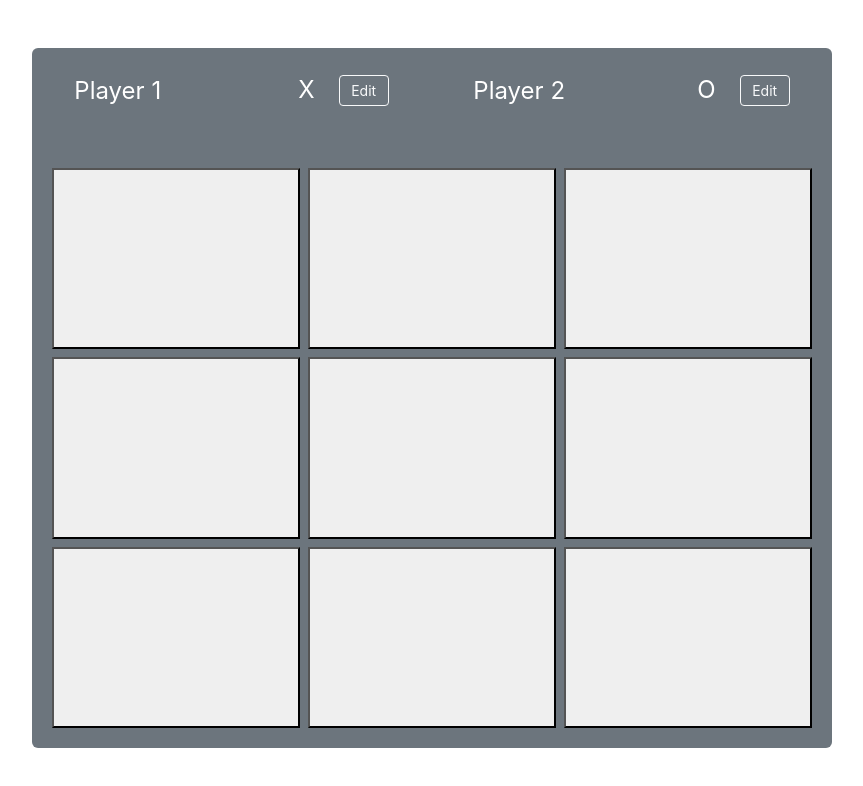
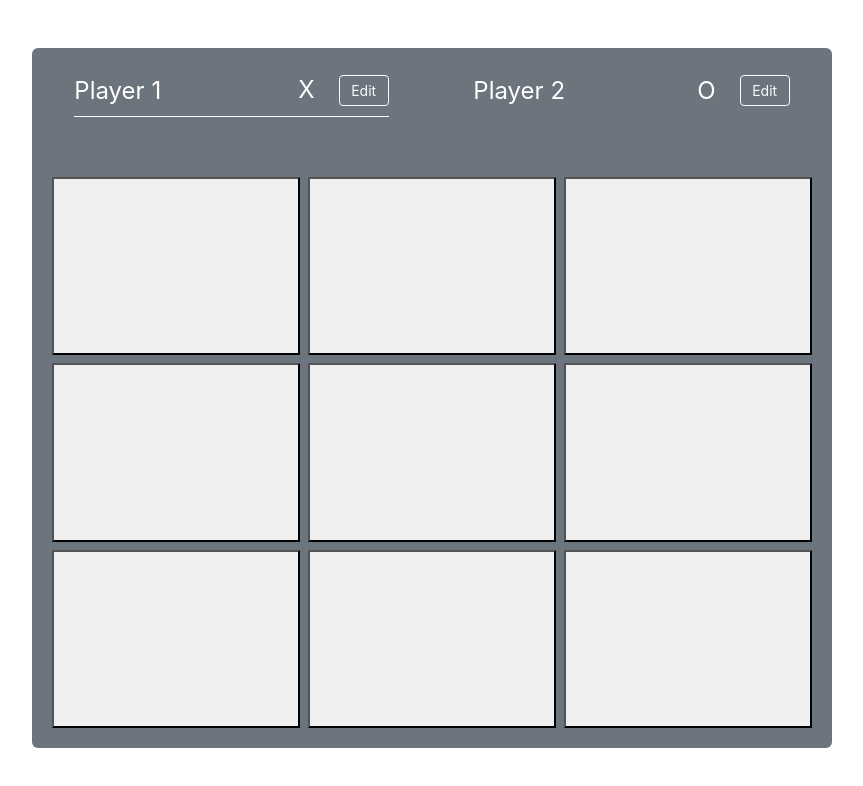
Before and after one commit to romy47/react_tic_tac_toe, a React (Create React App) app: page / in a window 1280 px wide. Shown: the top 786 px of the page, without its empty margins (208-1071 px from the left). Built offline with nearby package versions, Linux system fonts and the light colour scheme.

Commit message:
game state updated

```diff
--- a/src/App.js
+++ b/src/App.js
@@ -4,21 +4,32 @@ import Player from './components/Player';
 import GameMatrix from './components/GameMatrix';
 import { useState } from "react";
 
+function getCurrentPlayer(turns = []) {
+  return turns.length > 0 && turns[turns.length - 1].player === 'X' ? 'O' : 'X'
+}
+
 function App() {
-  const [activePlayer, setActivePlayer] = useState('X');
-  function handlePlayerTurn() {
-    setActivePlayer((activePlayer) => activePlayer === 'X' ? 'O' : 'X');
+  const [playerTurns, setPlayerTurns] = useState([]);
+  let activePlayer = getCurrentPlayer(playerTurns);
+
+  function handlePlayerTurn(rowIndex, colIndex) {
+    setPlayerTurns((prevTurns) => {
+      let currentPlayer = getCurrentPlayer(prevTurns)
+      let newTurns = [...prevTurns];
+      newTurns.push({ cell: { rowIndex: rowIndex, colIndex: colIndex }, player: currentPlayer })
+      return newTurns;
+    });
   }
 
   return (
     <div className='App'>
       <div id='game-board' className='bg-secondary border-1 rounded mt-5 d-flex flex-column'>
         <ul id='game-players' className='list-unstyled d-flex justify-content-around text-white fs-4 py-4'>
-          <Player initialName='Player 1' symbol='X' />
-          <Player initialName='Player 2' symbol='O' />
+          <Player isActive={activePlayer === 'X'} initialName='Player 1' symbol='X' />
+          <Player isActive={activePlayer === 'O'} activePlayer={activePlayer} initialName='Player 2' symbol='O' />
         </ul>
 
-        <GameMatrix activePlayer={activePlayer} handlePlayerTurn={handlePlayerTurn} />
+        <GameMatrix handlePlayerTurn={handlePlayerTurn} playerTurns={playerTurns} />
       </div>
     </div>
   );
--- a/src/components/GameMatrix.jsx
+++ b/src/components/GameMatrix.jsx
@@ -4,24 +4,20 @@ const initialMatrix = [
     [null, null, null],
     [null, null, null]
 ]
-export default function GameMatrix({ activePlayer, handlePlayerTurn }) {
-    const [matrix, setMatrix] = useState(initialMatrix);
-    function handleCellClick(rowIndex, colIndex) {
-        setMatrix((prevMatrix) => {
-            let updatedMatrix = [...prevMatrix.map(row => [...row])];
-            updatedMatrix[rowIndex][colIndex] = activePlayer;
-            return updatedMatrix;
-        });
-        handlePlayerTurn();
+export default function GameMatrix({ playerTurns, handlePlayerTurn }) {
+    let gameMatrix = initialMatrix;
+    for (let turn of playerTurns) {
+        const { cell, player } = turn;
+        const { rowIndex, colIndex } = cell;
+        gameMatrix[rowIndex][colIndex] = player;
     }
-    let cellKey = 0;
     return (
         <div className='m-3 d-flex flex-column justify-content-between  flex-grow-1'>
-            {matrix.map(
+            {gameMatrix.map(
                 (row, rowIndex) => <ul key={rowIndex} className='d-flex justify-content-between flex-grow-1 p-0 m-0'>
                     {
-                        row.map((cell, colIndex) => <button key={`${rowIndex}-${colIndex}`} className='w-100 m-1 text-secondary fw-bold display-1' onClick={() => handleCellClick(rowIndex, colIndex)}>
-                            &#8288;{matrix[rowIndex][colIndex]}
+                        row.map((cell, colIndex) => <button key={`${rowIndex}-${colIndex}`} className='w-100 m-1 text-secondary fw-bold display-1' onClick={() => handlePlayerTurn(rowIndex, colIndex)}>
+                            &#8288;{gameMatrix[rowIndex][colIndex]}
                         </button>)
                     }
                 </ul>
--- a/src/components/Player.jsx
+++ b/src/components/Player.jsx
@@ -1,5 +1,5 @@
 import { useState } from "react";
-export default function Player({ initialName, symbol }) {
+export default function Player({ initialName, symbol, isActive }) {
     const [isEditingPlayerName, setIsEditingPlayerName] = useState(false);
     const [playerName, setPlayerName] = useState(initialName);
 
@@ -15,8 +15,14 @@ export default function Player({ initialName, symbol }) {
     if (isEditingPlayerName) {
         playerNameElement = <input type='text' className='me-4 player-name' value={playerName} onChange={handleChangePlayerName}></input>
     }
+
+    let playerClass = 'd-flex align-items-center pb-2';
+    if (isActive) {
+        playerClass += '  border-light border-bottom';
+    }
+
     return (
-        <li className='d-flex align-items-center'>
+        <li className={playerClass}>
             {playerNameElement}
             <span className='me-4'>{symbol}</span>
             <button onClick={handleEditPlayerBtnClick} className='edit-player-name-btn btn btn-outline-light btn-sm'>{isEditingPlayerName ? 'Save' : 'Edit'}</button>
```
